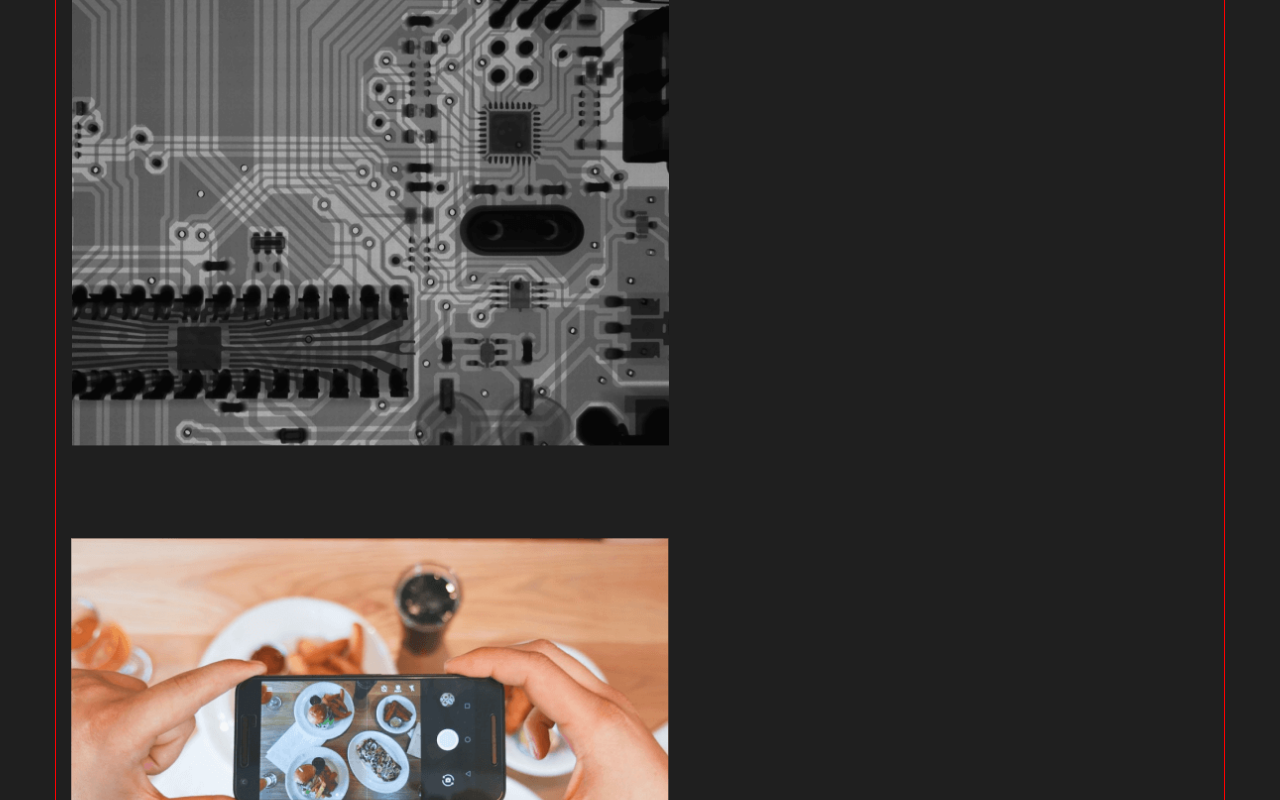
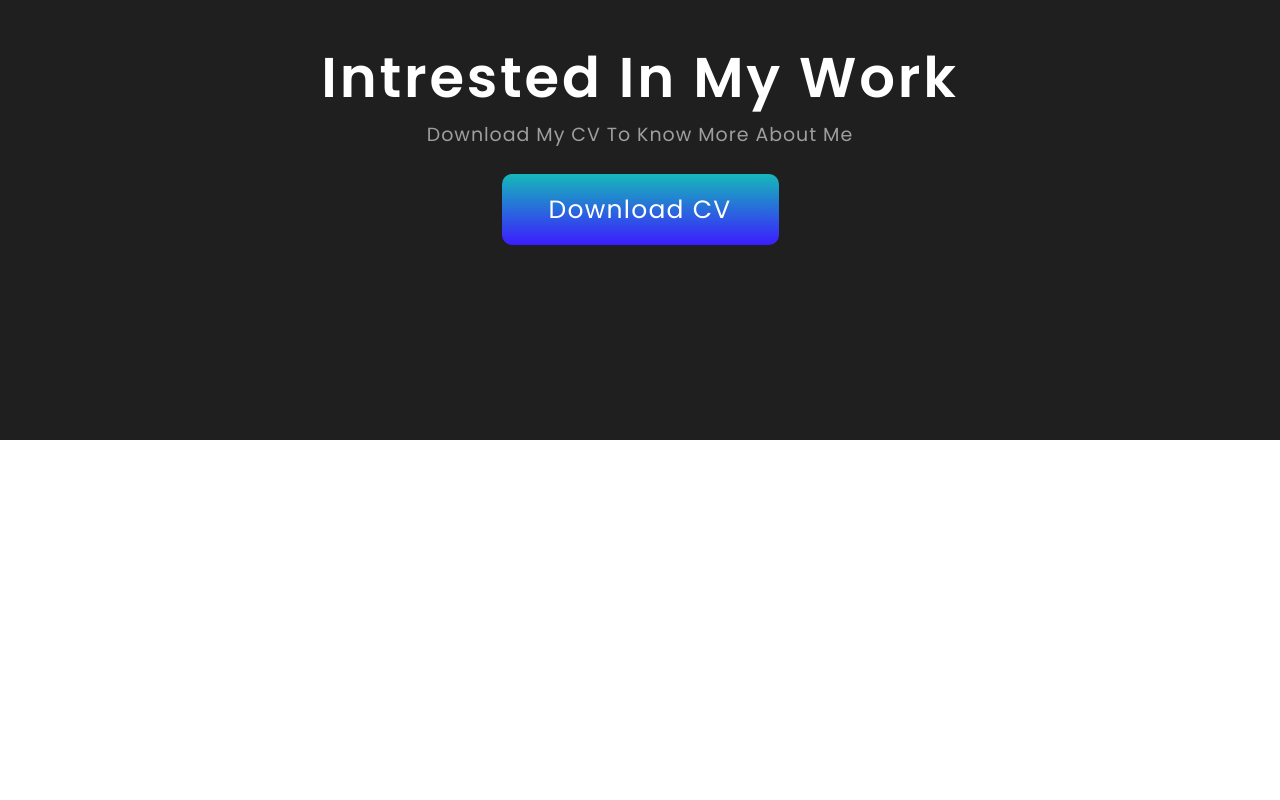
Before and after one commit to AndryGavrus/portfolio-project-my-version, a React app: page / in a window 1280 px wide. Shown: the part 3660-4460 px from the top of the page. After the commit the page ends 4100 px from the top, so only its background shows below. Built offline with nearby package versions, Linux system fonts and the light colour scheme.

Commit message:
Styled Footer

```diff
--- a/src/layout/footer/Footer.tsx
+++ b/src/layout/footer/Footer.tsx
@@ -18,9 +18,23 @@ export const Footer = () => {
 }
 
 const StyledFooter = styled.footer`
-    background-color: ${theme.colors.primaryBg}
+    background-color: ${theme.colors.primaryBg};
+
+    ${SectionTitle} {
+        margin-top: 180px;
+    }
+
+    ${Button} {
+        margin-bottom: 195px;
+    }
 `
 
 const Hint = styled.span`
+    margin-bottom: 25px;
 
+    font-weight: 400;
+    font-size: 19px;
+    letter-spacing: 0.05em;
+    text-transform: capitalize;
+    color: #9e9e9e;
 `
--- a/src/layout/sections/workExp/work/Work.tsx
+++ b/src/layout/sections/workExp/work/Work.tsx
@@ -15,7 +15,7 @@ export const Work = (props: WorkPropsType) => {
     return (
         <StyledWork>
             <ImageWrapper>
-                <Photo src={props.src} width='auto' height='450px'/>
+                <Photo src={props.src} width='560px' height='auto'/>
                 <FlexWrapper direction='column'>
                     <CompName>{props.compName}</CompName>
                     <Position>{props.position}</Position>
```
